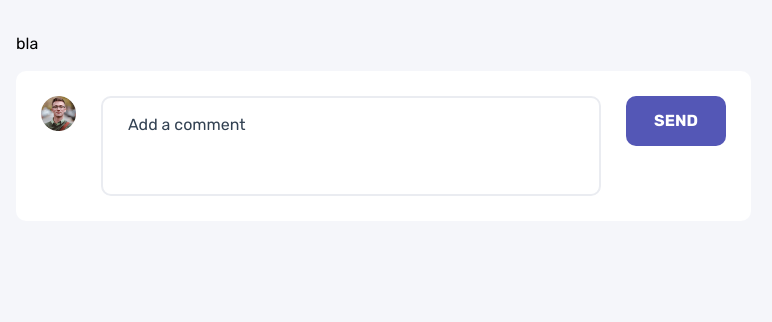
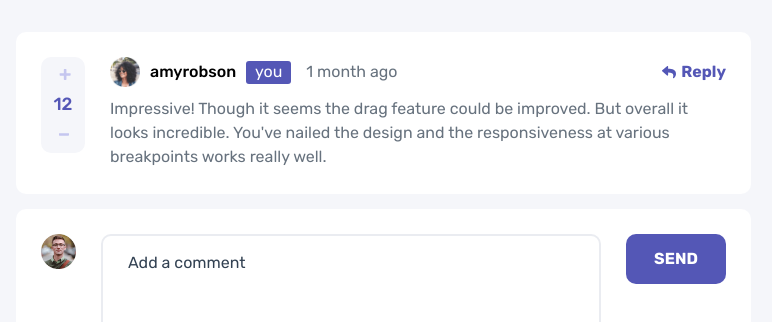
Before and after one commit to Demetre-Panjakidze/comments-section, an Angular app: page / in a window 1280 px wide. Shown: the top 322 px of the page, without its empty margins (0-772 px from the left). Built offline with nearby package versions, Linux system fonts and the light colour scheme.

Commit message:
intial commit

```diff
--- a/src/app/comment-add/comment-add.component.scss
+++ b/src/app/comment-add/comment-add.component.scss
@@ -38,6 +38,7 @@ form {
     color: $white;
     font-weight: 900;
     border: none;
+    cursor: pointer;
   }
 }
 
--- a/src/app/comment-section/comment-section.component.html
+++ b/src/app/comment-section/comment-section.component.html
@@ -1 +1,22 @@
-<p>bla</p>
+<main>
+  <div class="comment">
+    <div class="user-info">
+      <div class="username-image">
+        <img src="{{ data.comments[0].user.image.png }}" alt="" />
+        <p>{{ data.comments[0].user.username }}</p>
+        <div class="you-tag">you</div>
+      </div>
+      <p class="date-created">{{ data.comments[0].createdAt }}</p>
+    </div>
+    <p class="content">{{ data.comments[0].content }}</p>
+    <div class="vote">
+      <button class="add"><img src="assets/images/icons/icon-plus.svg" alt="" /></button>
+      <p>{{ data.comments[0].score }}</p>
+      <button class="substract"><img src="assets/images/icons/icon-minus.svg" alt="" /></button>
+    </div>
+    <div class="reply">
+      <img src="assets/images/icons/icon-reply.svg" alt="">
+      <p>Reply</p>
+    </div>
+  </div>
+</main>
--- a/src/app/comment-section/comment-section.component.scss
+++ b/src/app/comment-section/comment-section.component.scss
@@ -1 +1,155 @@
 @import "styles/variables.scss";
+
+main {
+  display: flex;
+  flex-direction: column;
+
+  .comment {
+    width: 100%;
+    max-width: 735px;
+    border-radius: 10px;
+    background-color: $white;
+    padding: 1.5625rem;
+    display: grid;
+    grid-template-columns: 1fr 1fr;
+    grid-template-rows: auto auto auto;
+    height: auto;
+    overflow: hidden;
+    gap: 15px;
+
+    .user-info {
+      grid-area: 1/1/2/3;
+      display: flex;
+      align-items: center;
+      gap: 15px;
+
+      .username-image {
+        display: flex;
+        align-items: center;
+        gap: 10px;
+
+        .you-tag {
+          width: 45px;
+          height: 23px;
+          background-color: $moderate-blue;
+          color: $white;
+          border-radius: 3px;
+          display: flex;
+          justify-content: center;
+          align-items: center;
+        }
+
+        img {
+          width: 30px;
+          height: 30px;
+        }
+
+        p {
+          font-weight: 500;
+        }
+      }
+
+      .date-created {
+        color: $grayish-blue;
+      }
+    }
+
+    .content {
+      grid-area: 2/1/3/3;
+      color: $grayish-blue;
+      line-height: 1.5;
+    }
+
+    .vote {
+      display: flex;
+      justify-content: space-between;
+      background-color: $background-color;
+      max-width: 110px;
+      max-height: 40px;
+      padding: 8px 11px;
+      border-radius: 10px;
+
+      p {
+        color: $moderate-blue;
+        font-weight: 500;
+      }
+
+      button {
+        border: 0;
+        background-color: inherit;
+        cursor: pointer;
+      }
+    }
+
+    .reply {
+      justify-self: flex-end;
+      display: flex;
+      align-items: center;
+      gap: 5px;
+      cursor: pointer;
+
+      p {
+        font-weight: 700;
+        color: $moderate-blue;
+      }
+    }
+  }
+}
+
+@media (min-width: 765px) {
+  main {
+    .comment {
+      grid-template-columns: repeat(3, auto);
+      grid-template-rows: repeat(2, auto);
+      gap: 10px 25px;
+
+      .user-info {
+        grid-area: 1/2/2/3;
+
+        img {
+          width: 35px;
+          height: 35px;
+        }
+      }
+
+      .content {
+        grid-area: 2/2/3/4;
+      }
+
+      .vote {
+        grid-area: 1/1/3/2;
+        flex-direction: column;
+        align-items: center;
+        gap: 8px;
+        max-width: 44px;
+        max-height: 96px;
+        padding: 8px 12px 10px;
+
+        button {
+          width: 20px;
+          height: 20px;
+
+          img {
+            min-width: 12px;
+            min-height: 12px;
+          }
+        }
+
+        .substract {
+          img {
+            min-width: 11px;
+            min-height: 3px;
+          }
+        }
+
+        p {
+          font-size: 1.1rem;
+        }
+      }
+
+      .reply {
+        grid-area: 1/3/2/4;
+      }
+    }
+  }
+}
```
